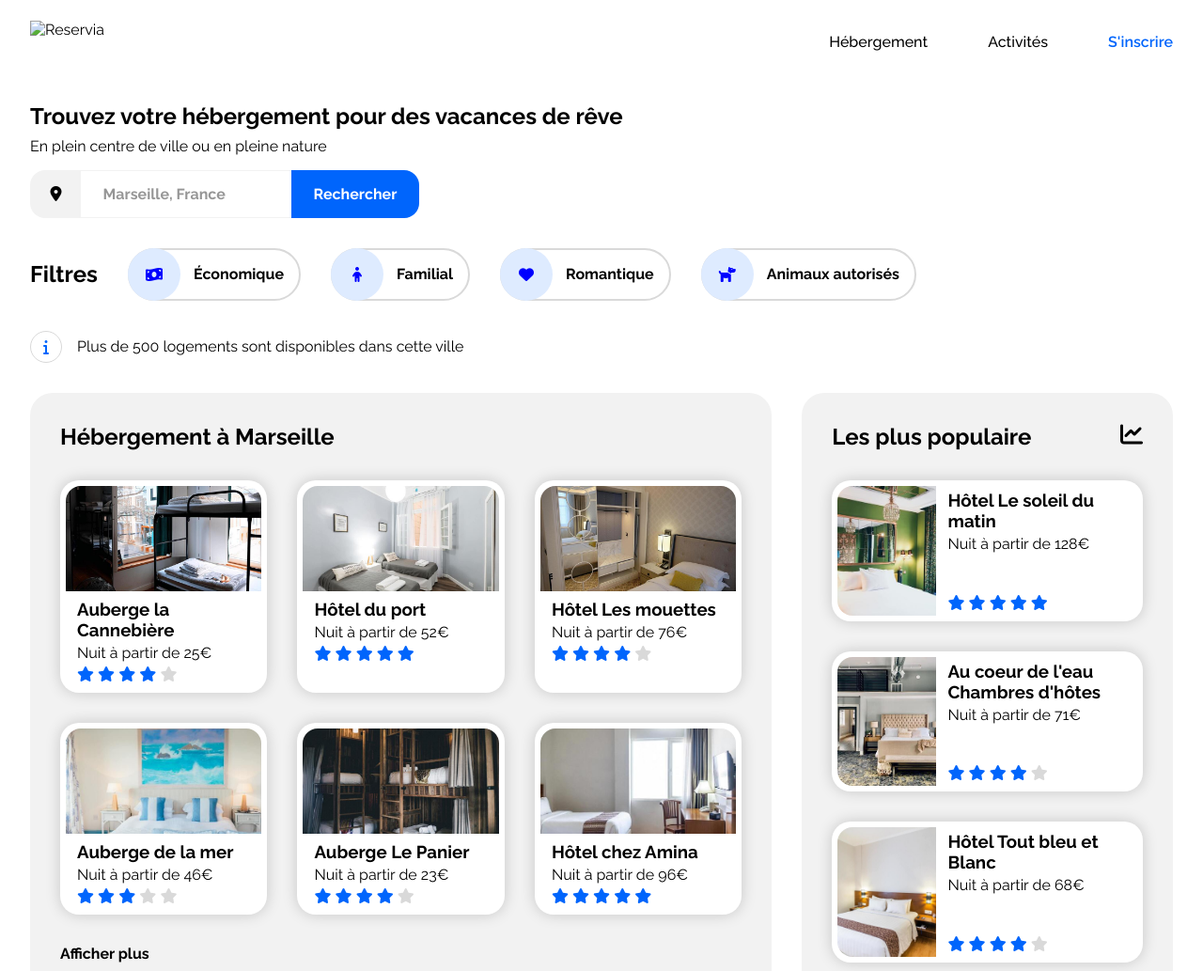
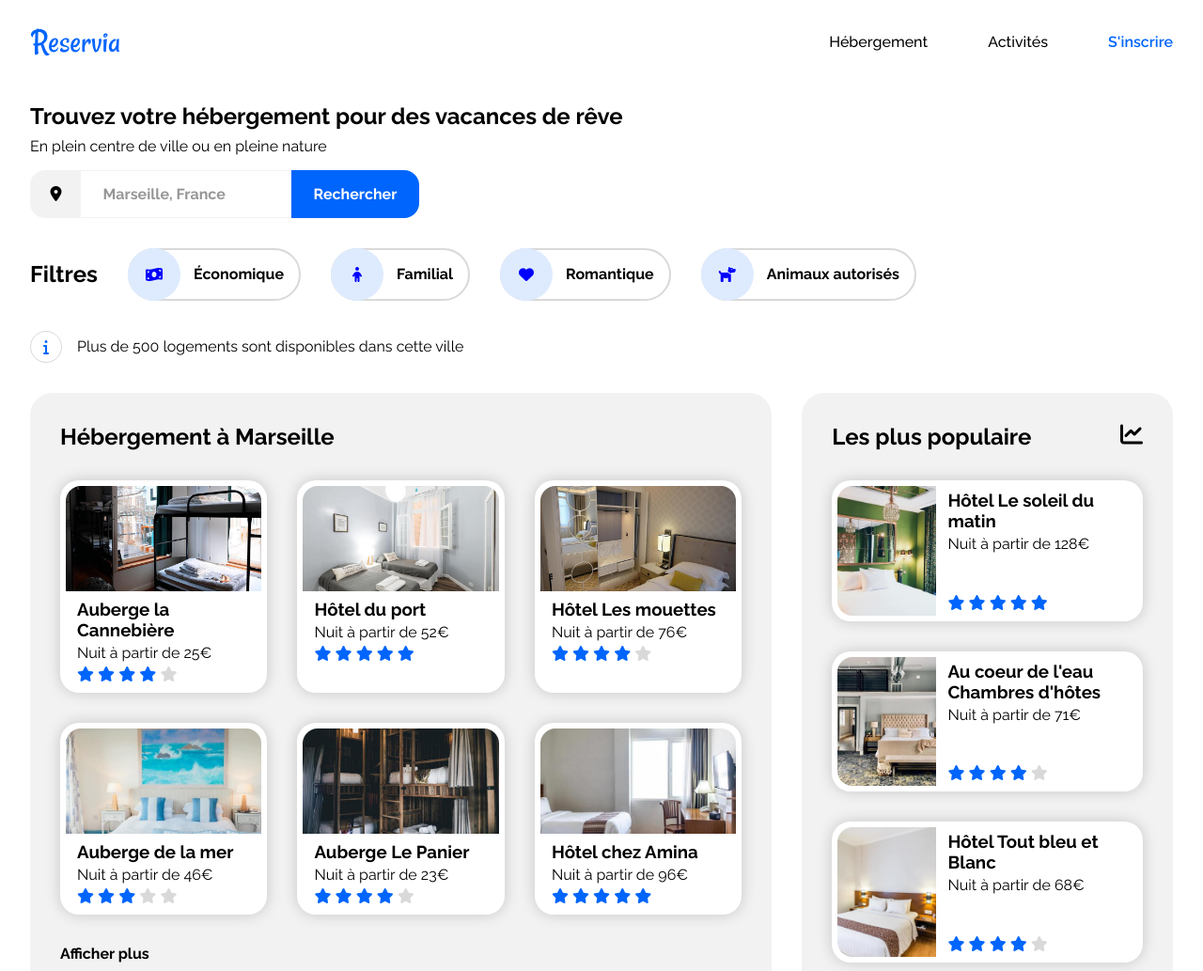
Before and after one commit to Bardinho/QuentinBardy_2_03042021, a plain HTML site: page index.html in a window 1280 px wide. Shown: the top 1033 px of the page at 94% size. Drawn offline with Linux system fonts and the light colour scheme; the site is published under a folder, as on GitHub Pages, so addresses that start at the root find nothing.

Commit message:
Update index.html

```diff
--- a/index.html
+++ b/index.html
@@ -15,7 +15,7 @@
   <body>
     <!-- HEADER -->
     <header class="header">
-      <img class="headerImg" src="/images/logo/Reservia.svg" alt="Reservia" />
+      <img class="headerImg" src="images/logo/Reservia.svg" alt="Reservia" />
       <nav class="headerNav">
         <a class="headerNavLink" href="#hosting">Hébergement</a>
         <a class="headerNavLink" href="#activity">Activités</a>
```
